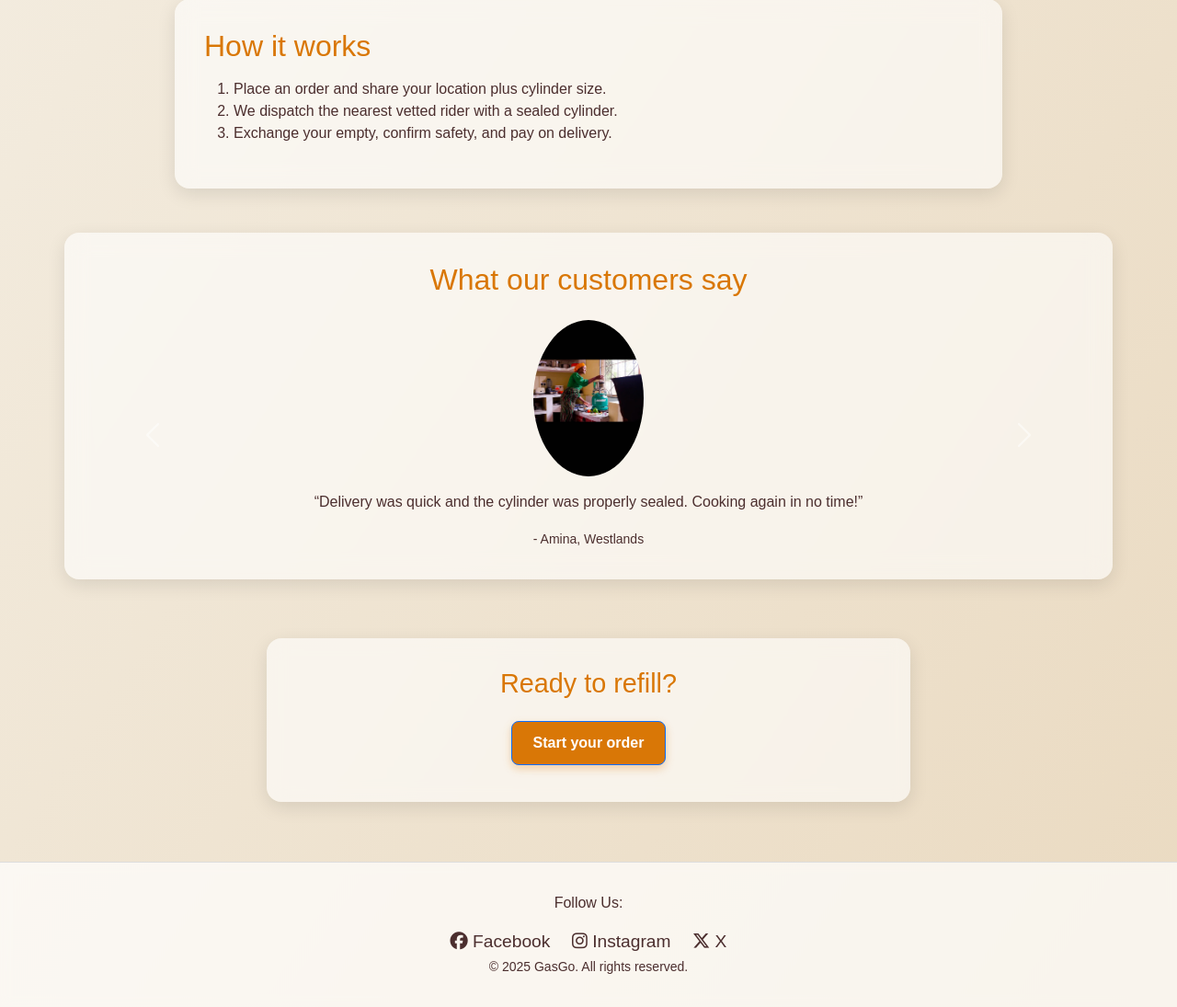
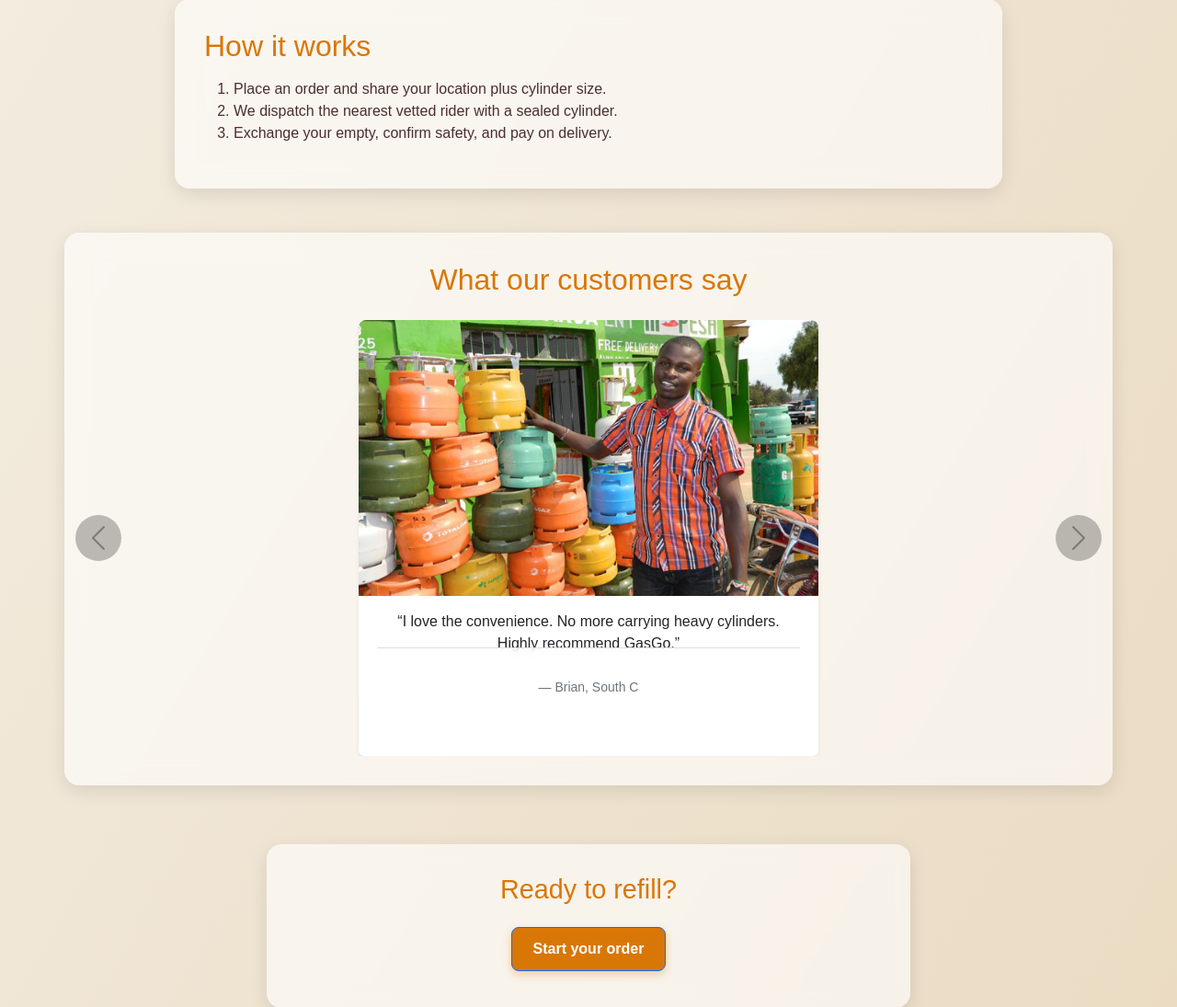
Before and after one commit to Flora72/GasGo, a Django app: page / in a window 1280 px wide. Shown: the part 848-1943 px from the top of the page at 92% size. Before the commit the page ends 1907 px from the top, so only its background shows below. Run offline with Django 5.2, Linux system fonts and the light colour scheme.

Commit message:
style(carousel): fix navigation button visibility and styling for testimonial carousel

```diff
--- a/static/css/testimonials.css
+++ b/static/css/testimonials.css
@@ -1,4 +1,4 @@
-/* 🌿 Base Reset & Typography */
+/* Base Reset & Typography */
 body {
   margin: 0;
   font-family: 'Poppins', sans-serif;
@@ -25,7 +25,7 @@ p, label {
   line-height: 1.6;
 }
 
-/* 🔗 Header */
+/* Header */
 .header {
   display: flex;
   justify-content: space-between;
@@ -140,7 +140,6 @@ section h2 {
   font-size: 1.1rem;
   color: #4B2E2E;
 }
-
 /* Buttons */
 .btn-primary {
   background-color: #D97706;
--- a/templates/index.html
+++ b/templates/index.html
@@ -73,44 +73,83 @@
     <!-- testimonials carousel -->
 <section class="container my-5">
   <h2 class="text-center mb-4">What our customers say</h2>
-        <div id="testimonialCarousel" class="carousel slide" data-bs-ride="carousel">
-            <div class="carousel-inner">
+  <div id="testimonialCarousel" class="carousel slide position-relative" data-bs-ride="carousel">
+    <div class="carousel-inner text-center">
 
-                <div class="carousel-item active text-center">
-                    <img src="{% static 'images/testimonial2.jpg' %}" class="d-block mx-auto rounded-circle"
-                         alt="Amina smiling after GasGo delivery" width="120">
-                    <p class="mt-3">“Delivery was quick and the cylinder was properly sealed. Cooking again in no
-                        time!”</p>
-                    <small>- Amina, Westlands</small>
+      <div class="carousel-item active">
+        <div class="card border-0 shadow-sm mx-auto" style="max-width: 500px;">
+          <img src="{% static 'images/testimonial1.jpg' %}" alt="Brian recommending GasGo"
+               style="height:300px; width:100%; object-fit:cover; border-top-left-radius:0.5rem; border-top-right-radius:0.5rem;">
+          <div class="card-body" style="padding:1rem 1.25rem; min-height:160px;">
+            <blockquote class="blockquote mb-2" style="font-size:1rem;">“I love the convenience. No more carrying heavy cylinders. Highly recommend GasGo.”</blockquote>
+            <footer class="blockquote-footer">Brian, South C</footer>
+          </div>
+        </div>
       </div>
 
-                <div class="carousel-item text-center">
-                    <img src="{% static 'images/testimonial1.jpg' %}" class="d-block mx-auto rounded-circle"
-                         alt="Brian recommending GasGo" width="120">
-                    <p class="mt-3">“I love the convenience. No more carrying heavy cylinders. Highly recommend
-                        GasGo.”</p>
-                    <small>- Brian, South C</small>
+      <div class="carousel-item">
+        <div class="card border-0 shadow-sm mx-auto" style="max-width: 500px;">
+          <img src="{% static 'images/testimonial2.jpg' %}" alt="Amina smiling after GasGo delivery"
+               style="height:300px; width:100%; object-fit:cover; border-top-left-radius:0.5rem; border-top-right-radius:0.5rem;">
+          <div class="card-body" style="padding:1rem 1.25rem; min-height:160px;">
+            <blockquote class="blockquote mb-2" style="font-size:1rem;">“Delivery was quick and the cylinder was properly sealed. Cooking again in no time!”</blockquote>
+            <footer class="blockquote-footer">Amina, Westlands</footer>
+          </div>
+        </div>
       </div>
 
-                <div class="carousel-item text-center">
-                    <img src="{% static 'images/testimonial3.jpg' %}" class="d-block mx-auto rounded-circle"
-                         alt="Happy customer" width="120">
-                    <p class="mt-3">“Customer service was helpful and the emergency top-up saved our dinner party.”</p>
-                    <small>- Mercy, Parklands</small>
+      <div class="carousel-item">
+        <div class="card border-0 shadow-sm mx-auto" style="max-width: 500px;">
+          <img src="{% static 'images/testimonial3.jpg' %}" alt="Mercy talking about customer support services"
+               style="height:300px; width:100%; object-fit:cover; border-top-left-radius:0.5rem; border-top-right-radius:0.5rem;">
+          <div class="card-body" style="padding:1rem 1.25rem; min-height:160px;">
+            <blockquote class="blockquote mb-2" style="font-size:1rem;">“Customer service was helpful and the emergency top-up saved our dinner party.”</blockquote>
+            <footer class="blockquote-footer">Mercy, Parklands</footer>
+          </div>
+        </div>
+      </div>
+
+      <div class="carousel-item">
+        <div class="card border-0 shadow-sm mx-auto" style="max-width: 500px;">
+          <img src="https://envirofit.org/wp-content/uploads/2018/03/kangemi12_edit_NewValve_BlogM.jpg" alt="Peninah comparing prices"
+               style="height:300px; width:100%; object-fit:cover; border-top-left-radius:0.5rem; border-top-right-radius:0.5rem;">
+          <div class="card-body" style="padding:1rem 1.25rem; min-height:160px;">
+            <blockquote class="blockquote mb-2" style="font-size:1rem;">“Prices are fair and riders are professional. The safety checks gave me peace of mind.”</blockquote>
+            <footer class="blockquote-footer">Peninah, Kirigiti</footer>
+          </div>
+        </div>
+      </div>
+
+      <div class="carousel-item">
+        <div class="card border-0 shadow-sm mx-auto" style="max-width: 500px;">
+          <img src="https://www.betteringhumanlives.org/wp-content/uploads/2025/05/Bettering-Human-Lives-Foundation-Woman-Cooking-with-Gas-Stove.jpg" alt="Joy happy with delivery"
+               style="height:300px; width:100%; object-fit:cover; border-top-left-radius:0.5rem; border-top-right-radius:0.5rem;">
+          <div class="card-body" style="padding:1rem 1.25rem; min-height:160px;">
+            <blockquote class="blockquote mb-2" style="font-size:1rem;">“Ordering and tracking were simple. Got my 6kg cylinder within the hour.”</blockquote>
+            <footer class="blockquote-footer">Joy, Ngong Road</footer>
+          </div>
+        </div>
       </div>
 
     </div>
 
-            <button class="carousel-control-prev" type="button" data-bs-target="#testimonialCarousel"
-                    data-bs-slide="prev">
-                <span class="carousel-control-prev-icon"></span>
+    <!-- Styled Carousel Controls -->
+    <button class="carousel-control-prev" type="button" data-bs-target="#testimonialCarousel" data-bs-slide="prev"
+            style="width: 50px; height: 50px; background-color: rgba(0,0,0,0.5); border-radius: 50%; top: 50%; transform: translateY(-50%);">
+      <span class="carousel-control-prev-icon" aria-hidden="true" style="filter: invert(1);"></span>
+      <span class="visually-hidden">Previous</span>
     </button>
-            <button class="carousel-control-next" type="button" data-bs-target="#testimonialCarousel"
-                    data-bs-slide="next">
-                <span class="carousel-control-next-icon"></span>
+
+    <button class="carousel-control-next" type="button" data-bs-target="#testimonialCarousel" data-bs-slide="next"
+            style="width: 50px; height: 50px; background-color: rgba(0,0,0,0.5); border-radius: 50%; top: 50%; transform: translateY(-50%);">
+      <span class="carousel-control-next-icon" aria-hidden="true" style="filter: invert(1);"></span>
+      <span class="visually-hidden">Next</span>
     </button>
   </div>
 </section>
+
+
+
     <div class="cta-banner">
   <h2>Ready to refill?</h2>
   <a class="btn btn-primary" href="{% url 'orders' %}">Start your order</a>
```
Lines whose indentation alone changed are shown as unchanged.
